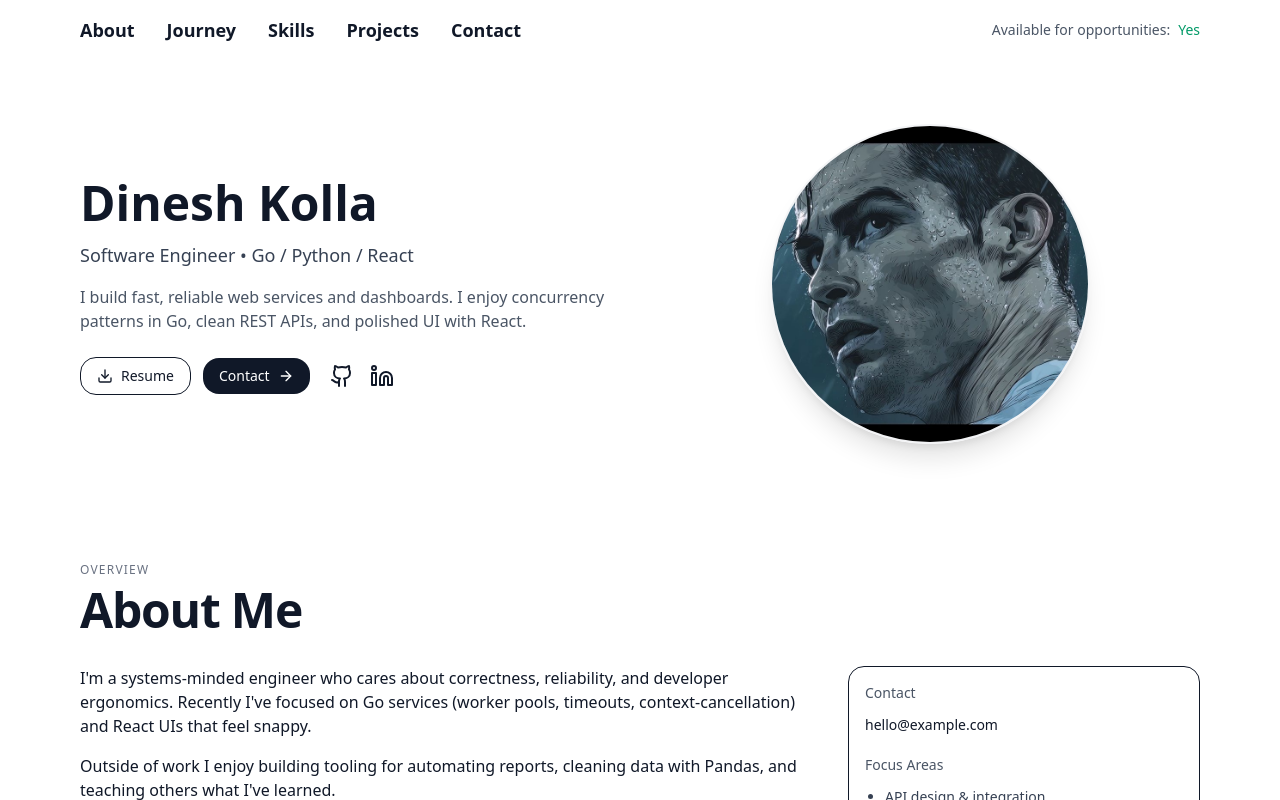
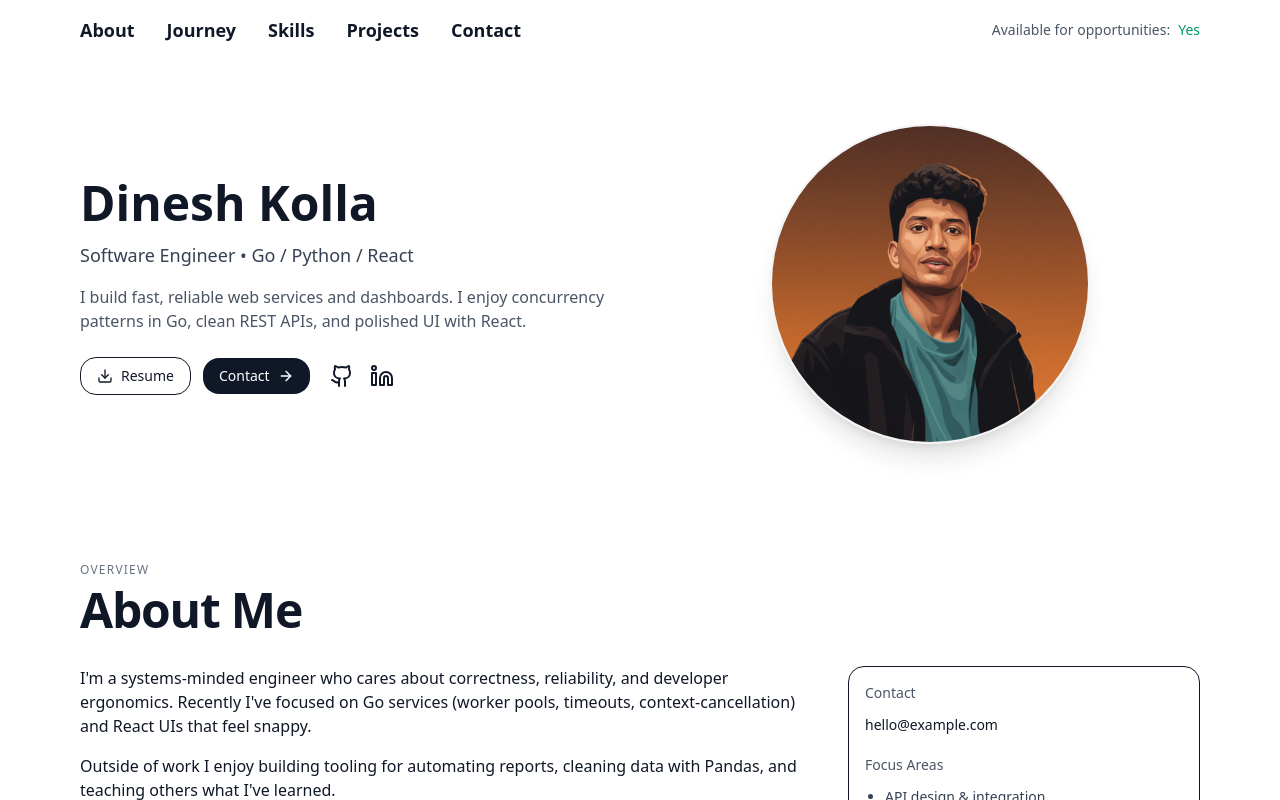
Before and after one commit to Kolla1997/My-Portfolio, a React (Vite) app: page / in a window 1280 px wide. Shown: the top 800 px of the page. Built offline with nearby package versions, Linux system fonts and the light colour scheme.

Commit message:
md pofile photo

```diff
--- a/src/App.tsx
+++ b/src/App.tsx
@@ -15,7 +15,9 @@ const PROFILE = {
   github: "https://github.com/",
   linkedin: "https://www.linkedin.com/",
   resumeUrl: "#", // replace with your resume link
-  imageUrl: "/PT.jpeg", // Add your photo here
+  // imageUrl: "/BW_PT.png", // Add your photo here
+  imageUrl: "/PT.png", // Add your photo here
+  // imageUrl: "/PT.jpeg", // Add your photo here
 };
 
 const TIMELINE = [
```
Also changed, not shown: public/BW_PT.png (added), public/PT.png (added).
